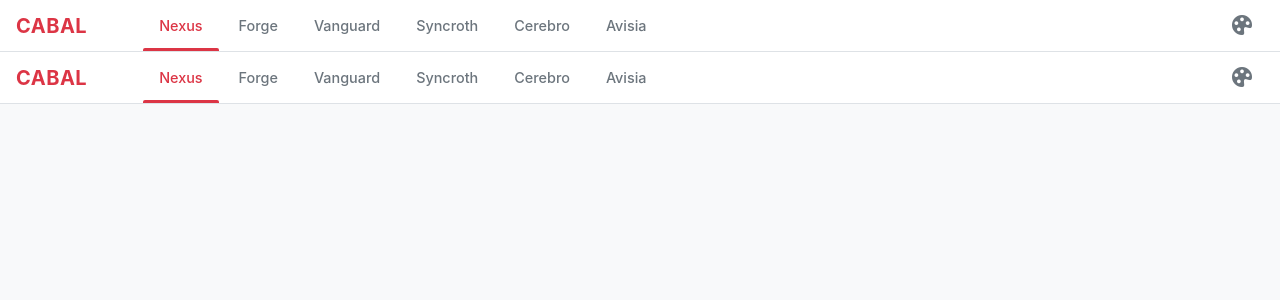
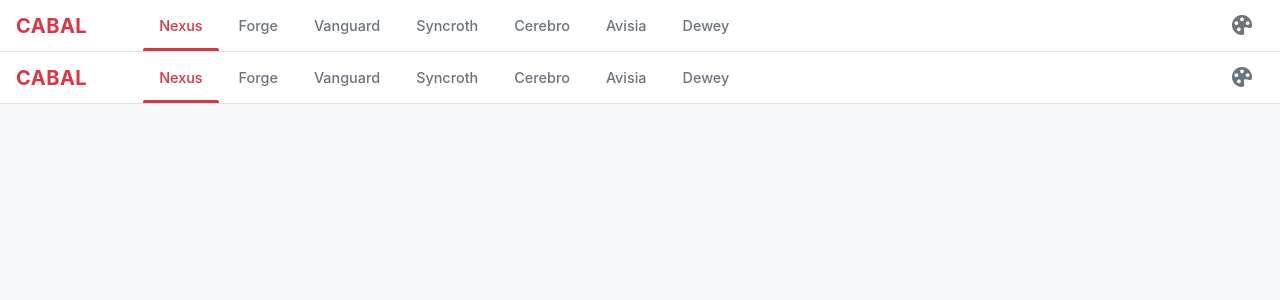
Before and after one commit to justusbrothers/Cabal, a Django app: template cabal/templates/cabal/cabal.html in a window 1280 px wide. Shown: the top 300 px of the page. Run offline with Django 3.2, Linux system fonts and the light colour scheme; the template is opened without the code that fills it, so the values that code supplies are empty.

Commit message:
added link for dewey

```diff
--- a/cabal/templates/cabal/cabal.html
+++ b/cabal/templates/cabal/cabal.html
@@ -18,6 +18,7 @@
                     Nexus
                 </button>
             </li>
+
             <li class="d-flex align-items-stretch">
                 <button class="nav-tab-btn d-flex align-items-center px-3 border-0 bg-transparent h-100 position-relative" data-target="tab-forge">
                     Forge
@@ -45,6 +46,12 @@
             <li class="d-flex align-items-stretch">
                 <button class="nav-tab-btn d-flex align-items-center px-3 border-0 bg-transparent h-100 position-relative" data-target="tab-avisia">
                     Avisia
+                </button>
+            </li>
+
+            <li class="d-flex align-items-stretch">
+                <button class="nav-tab-btn d-flex align-items-center px-3 border-0 bg-transparent h-100 position-relative" data-target="tab-dewey">
+                    Dewey
                 </button>
             </li>
         </ul>
@@ -132,10 +139,18 @@
         src="{% url 'plugin:cabal:avisia' %}"
         loading="lazy">
     </iframe>
+
+    <iframe
+        id="tab-dewey"
+        class="tab-panel w-100 h-100 border-0"
+        src="{% url 'plugin:cabal:dewey' %}"
+        loading="lazy">
+    </iframe>
 </main>
 {% endblock %}
 
 {% block extra_js %}
+<script src="{% static 'plugins/cabal/cabal/js/cabal/_config.js' %}"></script>
 <script src="{% static 'plugins/cabal/cabal/js/cabal/_helpers.js' %}"></script>
 <script src="{% static 'plugins/cabal/cabal/js/cabal/cabal.js' %}"></script>
 <script src="{% static 'plugins/cabal/cabal/js/cabal/style_sync.js' %}"></script>
```
